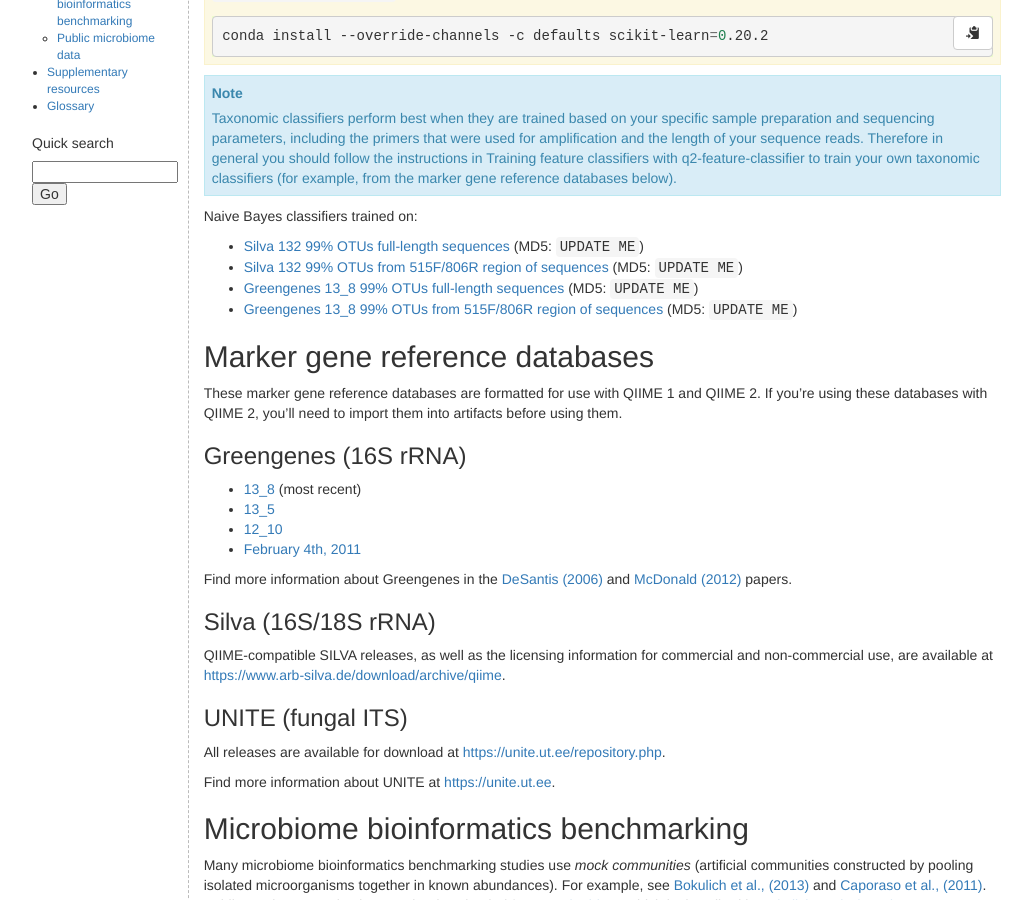
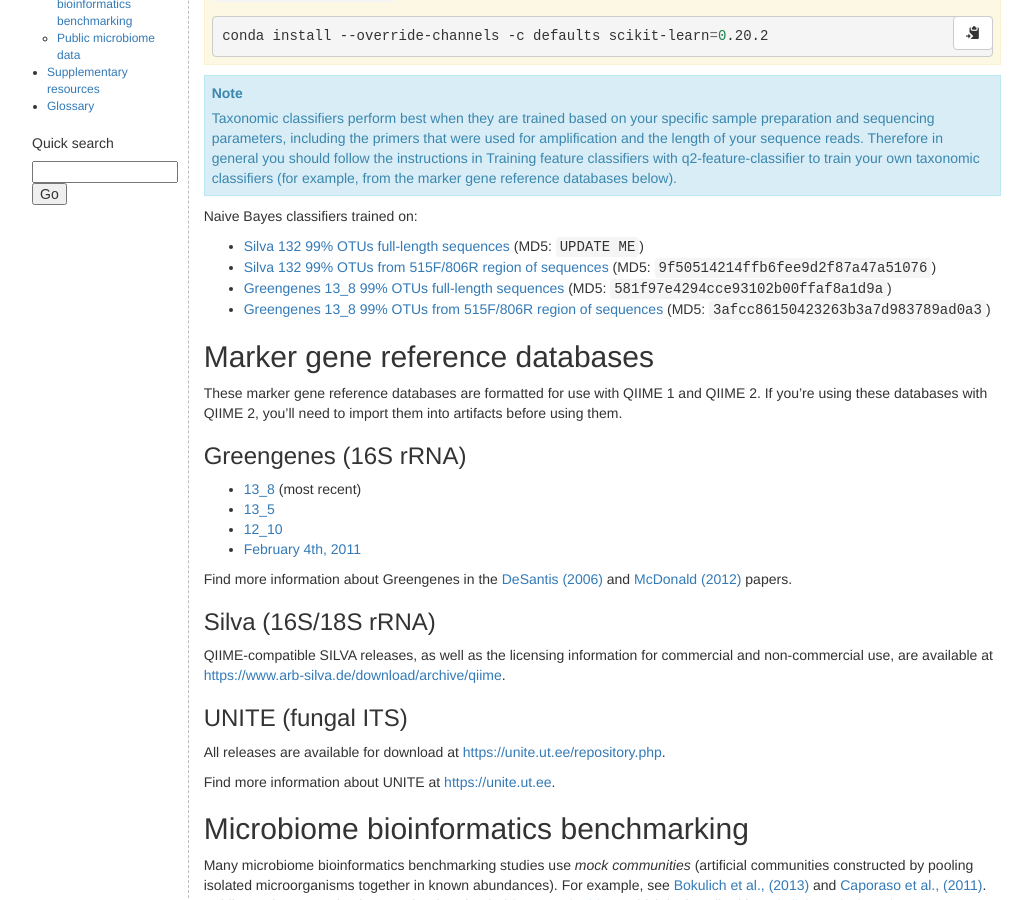
Before and after one commit to qiime2/docs, a Sphinx documentation site: the page built from source/data-resources.rst, in a window 1280 px wide and 900 px high, scrolled down 485 px. Shown: the whole window, without its empty margins (121-1153 px from the left). Built offline with Sphinx 7.4.7, drawn with Linux system fonts in a browser that asks for light colours; pages that are not in the unit, such as notebooks, are missing from menus; the version number could not be read and is left out.

Commit message:
SQUASH: all but one md5

```diff
--- a/source/data-resources.rst
+++ b/source/data-resources.rst
@@ -18,9 +18,9 @@
 Naive Bayes classifiers trained on:
 
 - `Silva 132 99% OTUs full-length sequences <https://data.qiime2.org/2019.1/common/silva-132-99-nb-classifier.qza>`_ (MD5: ``UPDATE ME``)
-- `Silva 132 99% OTUs from 515F/806R region of sequences <https://data.qiime2.org/2019.1/common/silva-132-99-515-806-nb-classifier.qza>`_ (MD5: ``UPDATE ME``)
-- `Greengenes 13_8 99% OTUs full-length sequences <https://data.qiime2.org/2019.1/common/gg-13-8-99-nb-classifier.qza>`_ (MD5: ``UPDATE ME``)
-- `Greengenes 13_8 99% OTUs from 515F/806R region of sequences <https://data.qiime2.org/2019.1/common/gg-13-8-99-515-806-nb-classifier.qza>`_ (MD5: ``UPDATE ME``)
+- `Silva 132 99% OTUs from 515F/806R region of sequences <https://data.qiime2.org/2019.1/common/silva-132-99-515-806-nb-classifier.qza>`_ (MD5: ``9f50514214ffb6fee9d2f87a47a51076``)
+- `Greengenes 13_8 99% OTUs full-length sequences <https://data.qiime2.org/2019.1/common/gg-13-8-99-nb-classifier.qza>`_ (MD5: ``581f97e4294cce93102b00ffaf8a1d9a``)
+- `Greengenes 13_8 99% OTUs from 515F/806R region of sequences <https://data.qiime2.org/2019.1/common/gg-13-8-99-515-806-nb-classifier.qza>`_ (MD5: ``3afcc86150423263b3a7d983789ad0a3``)
 
 .. _`marker gene db`:
 
```
